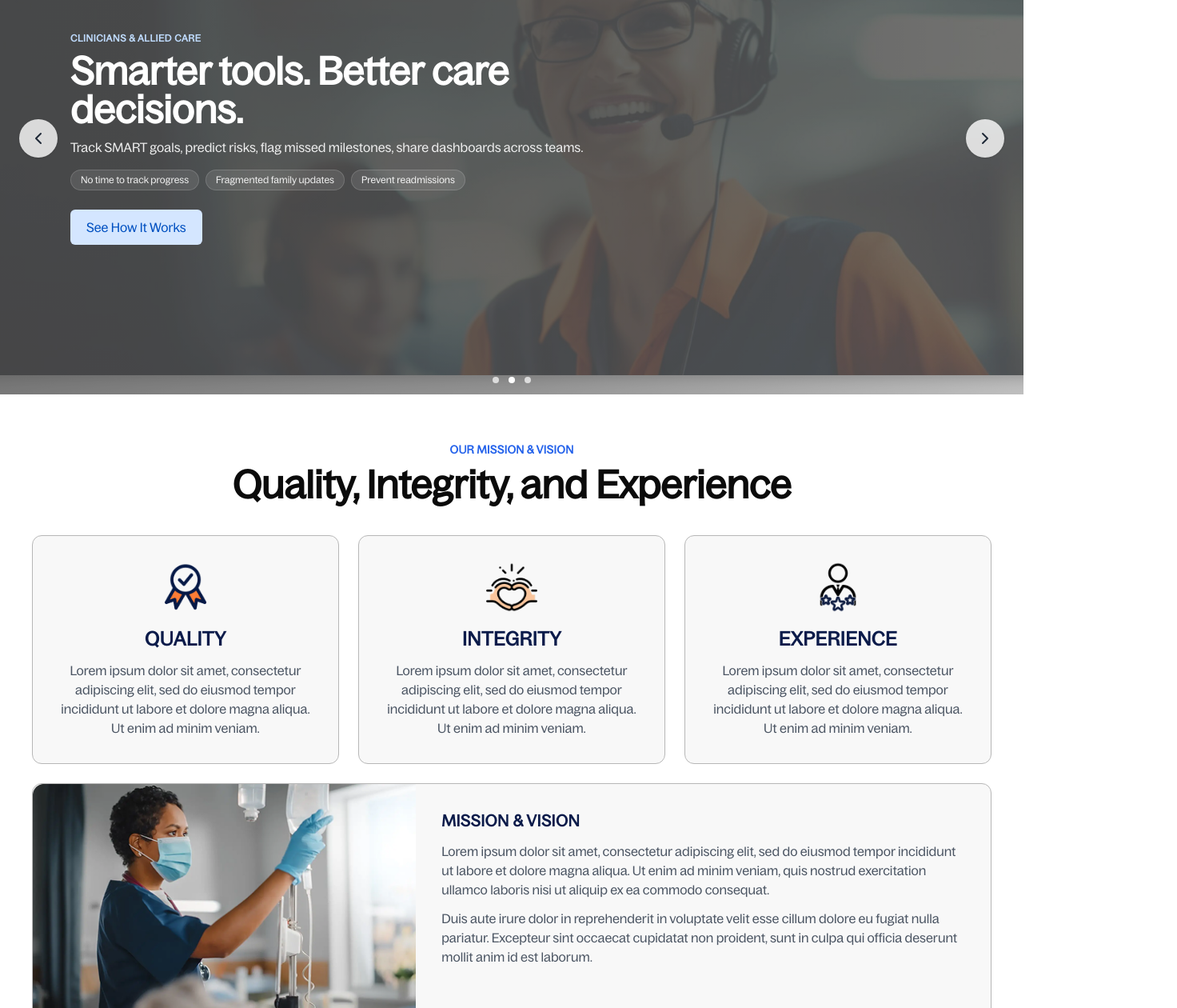
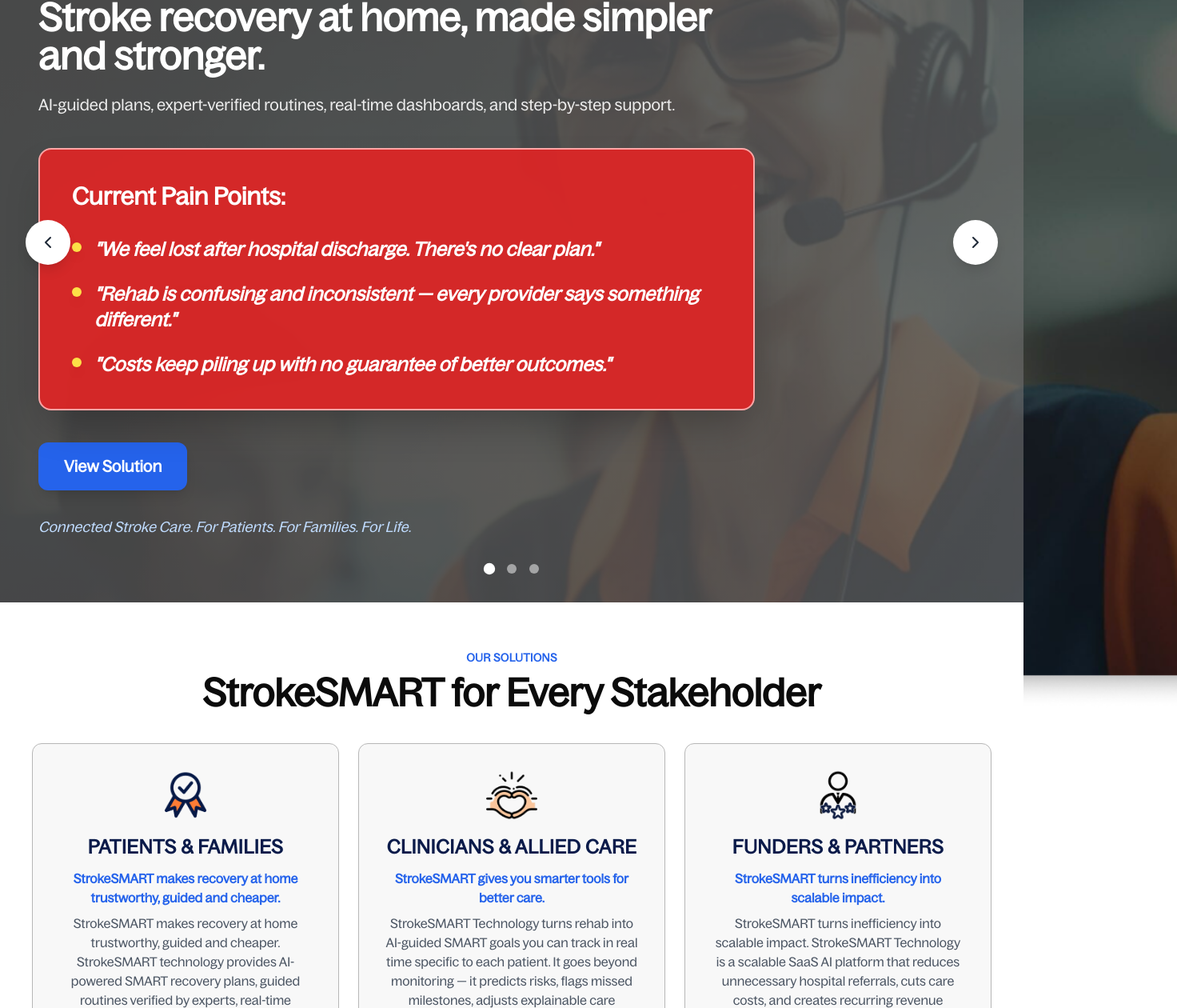
Before and after one commit to Harsh1032/joinService, a React (Vite) app in the folder frontend/: page / in a window 1280 px wide. Shown: the part 272-1532 px from the top of the page at 80% size, 1472 px wide, since content can reach past the window. Built offline with nearby package versions, Linux system fonts and the light colour scheme; no server answers.

Commit message:
Frontend Changes

```diff
--- a/frontend/src/App.jsx
+++ b/frontend/src/App.jsx
@@ -45,7 +45,7 @@
     height="44px"                // keep this in sync with Navbar top below
     bg="#E8F1FF"                 // light blue
     color="#1E56D9"              // blue text
-    text="Connected Stroke Care. For Patients. For Families. For Life."
+    text="StrokeSMART is an AI-powered collaboration platform turning stroke rehab into measurable, affordable, and connected care for a better quality of life."
   />
 )}
 
--- a/frontend/src/components/Footer.jsx
+++ b/frontend/src/components/Footer.jsx
@@ -14,12 +14,12 @@
               className="lg:w-[131px] lg:h-[69px] w-[105px] h-[55px]"
             />
             <p className="lg:text-2xl text-xs text-[#AFAFAF] max-lg:text-center font-normal lg:pl-3">
-              Lorem ipsum dolor sit amet, consect
-              <br />
-              etur adipiscing elit, sed do eiu
-              <br />
-              smod tempor incididunt ut labor
-            </p>
+  AI-powered stroke recovery platform
+  <br />
+  connecting patients, families, and care
+  <br />
+  teams with personalized rehab plans
+</p>
             <img
               src="/socialMedia.png"
               alt="social media icons"
--- a/frontend/src/components/Home/ImageSlider.jsx
+++ b/frontend/src/components/Home/ImageSlider.jsx
@@ -10,24 +10,38 @@
 const slides = [
   {
     eyebrow: "Patients & Families",
-    headline: "Stroke recovery at home — simpler, stronger, safer.",
+    headline: "Stroke recovery at home, made simpler and stronger.",
     sub: "AI-guided plans, expert-verified routines, real-time dashboards, and step-by-step support.",
-    chips: ["No clear plan after discharge", "Confusing/contradicting rehab", "Costs keep piling up"],
-    cta: { label: "Learn More", href: "/#aboutUs", variant: "light" },
+    painPoints: [
+      "We feel lost after hospital discharge. There's no clear plan.",
+      "Rehab is confusing and inconsistent — every provider says something different.",
+      "Costs keep piling up with no guarantee of better outcomes."
+    ],
+    cta: { label: "View Solution", href: "#mission" },
+    quote: "Connected Stroke Care. For Patients. For Families. For Life.",
   },
   {
     eyebrow: "Clinicians & Allied Care",
     headline: "Smarter tools. Better care decisions.",
     sub: "Track SMART goals, predict risks, flag missed milestones, share dashboards across teams.",
-    chips: ["No time to track progress", "Fragmented family updates", "Prevent readmissions"],
-    cta: { label: "See How It Works", href: "/#pricing", variant: "light" },
+    painPoints: [
+      "I don't have time to track every stroke patient's progress.",
+      "Care is fragmented — families don't update me, therapists work in silos.",
+      "I want to prevent readmissions, but I don't get the right data at the right time."
+    ],
+    cta: { label: "View Solution", href: "#mission" },
+    quote: "Connected Stroke Care. For Patients. For Families. For Life.",
   },
   {
     eyebrow: "Funders & Partners",
-    headline: "Turn healthcare inefficiency into scalable impact.",
+    headline: "Turning healthcare challenges into high-growth opportunities.",
     sub: "SaaS AI platform that cuts referrals, reduces costs, and unlocks recurring revenue in a RM1B+ market.",
-    chips: ["Expensive, inefficient stroke care", "Inconsistent outcomes", "Fragmented digital solutions"],
-    cta: { label: "Access Pitch Deck", href: "/#contactUs", variant: "solid" },
+    painPoints: [
+      "Stroke care is one of the most expensive, least efficient parts of healthcare.",
+      "Billions are spent, yet outcomes are inconsistent."
+    ],
+    cta: { label: "View Solution", href: "#mission" },
+    quote: "Connected Stroke Care. For Patients. For Families. For Life.",
   },
 ];
 
@@ -37,28 +51,29 @@
   const swiperRef = useRef(null);
 
   return (
-    <div className="relative w-full h-[460px] md:h-[560px] lg:h-[640px]">
+    <div className="relative w-full h-[600px] md:h-[700px] lg:h-[800px] xl:h-[900px]">
       {/* Background image (same for all) */}
       <img
         src="/image.png"
         alt="background"
-        className="absolute inset-0 w-full h-full object-cover -z-20"
+        className="absolute inset-0 w-full h-full object-cover -z-20 scale-130"
+        style={{ transform: 'scale(1.3)' }}
       />
-      {/* Soft gradient for readability */}
-      <div className="absolute inset-0 bg-gradient-to-r from-black/70 via-black/55 to-black/30 -z-10" />
+      {/* Stronger gradient for better readability */}
+      <div className="absolute inset-0 bg-gradient-to-r from-black/85 via-black/70 to-black/40 -z-10" />
 
       {/* Custom Nav Buttons (desktop) */}
       <button
         ref={prevRef}
         aria-label="Previous slide"
-        className="absolute hidden lg:flex left-6 top-1/2 -translate-y-1/2 z-30 p-3 bg-white/80 hover:bg-white rounded-full shadow transition"
+        className="absolute hidden lg:flex left-8 top-1/2 -translate-y-1/2 z-30 p-4 bg-white hover:bg-gray-100 rounded-full shadow-lg transition-all duration-200 hover:scale-105"
       >
         <ChevronLeft className="w-6 h-6 text-gray-800" />
       </button>
       <button
         ref={nextRef}
         aria-label="Next slide"
-        className="absolute hidden lg:flex right-6 top-1/2 -translate-y-1/2 z-30 p-3 bg-white/80 hover:bg-white rounded-full shadow transition"
+        className="absolute hidden lg:flex right-8 top-1/2 -translate-y-1/2 z-30 p-4 bg-white hover:bg-gray-100 rounded-full shadow-lg transition-all duration-200 hover:scale-105"
       >
         <ChevronRight className="w-6 h-6 text-gray-800" />
       </button>
@@ -79,7 +94,7 @@
         fadeEffect={{ crossFade: true }}
         spaceBetween={0}
         centeredSlides
-        autoplay={{ delay: 6000, disableOnInteraction: false }}
+        autoplay={false}
         pagination={{ clickable: true }}
         navigation={{
           prevEl: prevRef.current,
@@ -93,47 +108,57 @@
           <SwiperSlide key={i}>
             {/* Content Card */}
             <div className="h-full w-full flex items-center">
-              <div className="w-full max-w-6xl mx-auto px-4 md:px-6">
-                <div className="max-w-[720px] text-white">
+              <div className="w-full max-w-7xl mx-auto px-6 md:px-8 lg:px-12">
+                <div className="max-w-4xl text-white">
                   {/* Eyebrow */}
-                  <p className="text-[11px] md:text-xs font-semibold uppercase tracking-wider text-blue-200">
-                    {s.eyebrow}
-                  </p>
+                  <div className="inline-block bg-blue-600/90 px-4 py-2 rounded-full mb-6">
+                    <p className="text-sm md:text-base font-bold uppercase tracking-wider text-white">
+                      {s.eyebrow}
+                    </p>
+                  </div>
 
                   {/* Headline */}
-                  <h2 className="mt-2 text-2xl md:text-4xl lg:text-5xl font-semibold leading-tight">
+                  <h1 className="text-3xl md:text-4xl lg:text-5xl font-bold leading-tight mb-6">
                     {s.headline}
-                  </h2>
+                  </h1>
 
                   {/* Subline */}
-                  <p className="mt-3 text-sm md:text-base text-white/90">
+                  <p className="text-lg md:text-xl text-white/90 mb-10 leading-relaxed">
                     {s.sub}
                   </p>
 
-                  {/* Chips (compact pain points) */}
-                  <div className="mt-4 flex flex-wrap gap-2">
-                    {s.chips.map((c, idx) => (
-                      <span
-                        key={idx}
-                        className="text-[11px] md:text-xs text-white/90 bg-white/10 border border-white/15 rounded-full px-3 py-1 backdrop-blur"
-                      >
-                        {c}
-                      </span>
-                    ))}
+                  {/* Pain Points Section - THE STAR */}
+                  <div className="bg-red-600/95 backdrop-blur-sm border-2 border-red-300 rounded-2xl p-8 md:p-10 mb-10 shadow-2xl">
+                    <h3 className="text-2xl md:text-3xl font-bold text-white mb-8">
+                      Current Pain Points:
+                    </h3>
+                    <div className="space-y-6">
+                      {s.painPoints.map((point, idx) => (
+                        <div key={idx} className="flex items-start space-x-4">
+                          <div className="flex-shrink-0 w-3 h-3 bg-yellow-300 rounded-full mt-2 shadow-lg"></div>
+                          <p className="text-xl md:text-2xl text-white font-semibold leading-relaxed italic">
+                            "{point}"
+                          </p>
+                        </div>
+                      ))}
+                    </div>
                   </div>
 
                   {/* CTA */}
-                  <div className="mt-6">
+                  <div className="mb-8">
                     <a
                       href={s.cta.href}
-                      className={
-                        s.cta.variant === "solid"
-                          ? "inline-flex items-center rounded-md bg-blue-600 hover:bg-blue-700 text-white px-5 py-2.5 text-sm md:text-base font-medium transition"
-                          : "inline-flex items-center rounded-md bg-[#D4E6FF] hover:bg-[#c7dbff] text-[#0050C1] px-5 py-2.5 text-sm md:text-base font-medium transition"
-                      }
+                      className="inline-flex items-center justify-center bg-blue-600 hover:bg-blue-700 text-white px-8 py-4 text-xl font-bold rounded-xl transition-all duration-200 hover:scale-105 shadow-lg"
                     >
                       {s.cta.label}
                     </a>
+                  </div>
+
+                  {/* Quote */}
+                  <div>
+                    <p className="text-lg font-medium text-blue-200 italic">
+                      {s.quote}
+                    </p>
                   </div>
                 </div>
               </div>
@@ -142,14 +167,29 @@
         ))}
       </Swiper>
 
-      {/* Pagination dots */}
+      {/* Enhanced Pagination dots */}
       <style>{`
+        html {
+          scroll-behavior: smooth;
+        }
+        .swiper-pagination {
+          bottom: 30px !important;
+        }
         .swiper-pagination-bullet {
-          background: rgba(255,255,255,0.7);
-          width: 8px; height: 8px; margin: 0 6px !important; opacity: 1;
+          background: rgba(255,255,255,0.5);
+          width: 12px;
+          height: 12px;
+          margin: 0 8px !important;
+          opacity: 1;
+          transition: all 0.3s ease;
         }
         .swiper-pagination-bullet-active {
           background: #ffffff;
+          transform: scale(1.2);
+        }
+        .swiper-pagination-bullet:hover {
+          background: rgba(255,255,255,0.8);
+          transform: scale(1.1);
         }
       `}</style>
     </div>
--- a/frontend/src/components/Home/MissionVision.jsx
+++ b/frontend/src/components/Home/MissionVision.jsx
@@ -12,71 +12,80 @@
         {/* Eyebrow */}
         <div className="text-center">
           <span className="text-xs md:text-sm font-semibold tracking-wide text-[#2563EB] uppercase">
-            Our Mission & Vision
+            Our Solutions
           </span>
         </div>
 
         {/* Title */}
         <h2 className="mt-2 text-center text-3xl md:text-5xl font-semibold leading-tight text-[#0B0B0B]">
-          Quality, Integrity, and Experience
+          StrokeSMART for Every Stakeholder
         </h2>
 
-        {/* 3 Feature Cards */}
+        {/* 3 Solution Cards */}
         <div className="mt-8 md:mt-10 grid grid-cols-1 md:grid-cols-3 gap-4 md:gap-6">
-          {/* QUALITY */}
+          {/* PATIENTS & FAMILIES */}
           <div className="rounded-xl bg-[#F8F8F8] border border-[#B7B7B7] p-6 md:p-8">
             <div className="flex items-center justify-center">
               <img
                 src="/icon11.png"
-                alt="Quality icon"
+                alt="Patients & Families icon"
                 className="w-16 h-16 object-contain"
               />
             </div>
             <h3 className="mt-4 text-center text-xl md:text-2xl font-extrabold tracking-wide text-[#0B1B4A]">
-              QUALITY
+              PATIENTS & FAMILIES
             </h3>
-            <p className="mt-3 text-center text-sm md:text-base text-[#4B5563] leading-relaxed">
-              Lorem ipsum dolor sit amet, consectetur adipiscing elit, sed do
-              eiusmod tempor incididunt ut labore et dolore magna aliqua. Ut
-              enim ad minim veniam.
+            <p className="mt-3 text-center text-sm md:text-base font-semibold text-[#2563EB] leading-relaxed">
+              StrokeSMART makes recovery at home trustworthy, guided and cheaper.
+            </p>
+            <p className="mt-2 text-center text-sm md:text-base text-[#4B5563] leading-relaxed">
+              StrokeSMART makes recovery at home trustworthy, guided and cheaper.
+StrokeSMART technology provides AI-powered SMART recovery plans, guided routines verified by experts, real-time dashboards and step by step support for families that make stroke rehab clearer, safer, and more effective — so survivors move closer to normal life without the guesswork.
+
             </p>
           </div>
 
-          {/* INTEGRITY */}
+          {/* CLINICIANS & ALLIED CARE */}
           <div className="rounded-xl bg-[#F8F8F8] border border-[#B7B7B7] p-6 md:p-8">
             <div className="flex items-center justify-center">
               <img
                 src="/icon12.png"
-                alt="Integrity icon"
+                alt="Clinicians & Allied Care icon"
                 className="w-16 h-16 object-contain"
               />
             </div>
             <h3 className="mt-4 text-center text-xl md:text-2xl font-extrabold tracking-wide text-[#0B1B4A]">
-              INTEGRITY
+              CLINICIANS & ALLIED CARE
             </h3>
-            <p className="mt-3 text-center text-sm md:text-base text-[#4B5563] leading-relaxed">
-              Lorem ipsum dolor sit amet, consectetur adipiscing elit, sed do
-              eiusmod tempor incididunt ut labore et dolore magna aliqua. Ut
-              enim ad minim veniam.
+            <p className="mt-3 text-center text-sm md:text-base font-semibold text-[#2563EB] leading-relaxed">
+              StrokeSMART gives you smarter tools for better care.
+            </p>
+            <p className="mt-2 text-center text-sm md:text-base text-[#4B5563] leading-relaxed">
+              StrokeSMART Technology turns rehab into AI-guided SMART goals you can track in real time specific to each patient.
+It goes beyond monitoring — it predicts risks, flags missed milestones, adjusts explainable care requirement, decision support and shares recovery dashboards with families and therapists. You get coordinated actionable insights, not more admin — reducing or preventing readmissions, giving you confidence in every decision and saving time.
+
             </p>
           </div>
 
-          {/* EXPERIENCE */}
+          {/* FUNDERS & PARTNERS */}
           <div className="rounded-xl bg-[#F8F8F8] border border-[#B7B7B7] p-6 md:p-8">
             <div className="flex items-center justify-center">
               <img
                 src="/icon13.png"
-                alt="Experience icon"
+                alt="Funders & Partners icon"
                 className="w-16 h-16 object-contain"
               />
             </div>
             <h3 className="mt-4 text-center text-xl md:text-2xl font-extrabold tracking-wide text-[#0B1B4A]">
-              EXPERIENCE
+              FUNDERS & PARTNERS
             </h3>
-            <p className="mt-3 text-center text-sm md:text-base text-[#4B5563] leading-relaxed">
-              Lorem ipsum dolor sit amet, consectetur adipiscing elit, sed do
-              eiusmod tempor incididunt ut labore et dolore magna aliqua. Ut
-              enim ad minim veniam.
+            <p className="mt-3 text-center text-sm md:text-base font-semibold text-[#2563EB] leading-relaxed">
+              StrokeSMART turns inefficiency into scalable impact.
+            </p>
+            <p className="mt-2 text-center text-sm md:text-base text-[#4B5563] leading-relaxed">
+              StrokeSMART turns inefficiency into scalable impact.
+StrokeSMART Technology is a scalable SaaS AI platform that reduces unnecessary hospital referrals, cuts care costs, and creates recurring revenue streams in Malaysia’s RM 1B+ rehab and homecare market — with expansion into Southeast Asia’s USD 100B aged care economy.
+
             </p>
           </div>
         </div>
@@ -95,21 +104,23 @@
 
             {/* Text */}
             <div className="md:col-span-3 p-6 md:p-8">
-              <h3 className="text-lg md:text-xl font-extrabold tracking-wide text-[#0B1B4A]">
-                MISSION & VISION
+              <h3 className="text-lg md:text-xl font-extrabold tracking-wide text-[#0B1B4A] mb-4">
+                OUR VISION & MISSION
               </h3>
-              <p className="mt-3 text-sm md:text-base text-[#4B5563] leading-relaxed">
-                Lorem ipsum dolor sit amet, consectetur adipiscing elit, sed do
-                eiusmod tempor incididunt ut labore et dolore magna aliqua. Ut
-                enim ad minim veniam, quis nostrud exercitation ullamco laboris
-                nisi ut aliquip ex ea commodo consequat.
-              </p>
-              <p className="mt-3 text-sm md:text-base text-[#4B5563] leading-relaxed">
-                Duis aute irure dolor in reprehenderit in voluptate velit esse
-                cillum dolore eu fugiat nulla pariatur. Excepteur sint occaecat
-                cupidatat non proident, sunt in culpa qui officia deserunt
-                mollit anim id est laborum.
-              </p>
+
+              <div className="mb-4">
+                <h4 className="text-base md:text-lg font-bold text-[#2563EB] mb-2">Vision</h4>
+                <p className="text-sm md:text-base text-[#4B5563] leading-relaxed italic">
+                  A world where stroke survivors regain dignity and independence — supported by AI-driven collaboration between families, GPs, and care teams.
+                </p>
+              </div>
+
+              <div>
+                <h4 className="text-base md:text-lg font-bold text-[#2563EB] mb-2">Mission</h4>
+                <p className="text-sm md:text-base text-[#4B5563] leading-relaxed italic">
+                  We make stroke recovery simpler and stronger through StrokeSMART technology — connecting patients, families, and providers with AI-supported decision-making and coordinated care pathways.
+                </p>
+              </div>
             </div>
           </div>
         </div>
--- a/frontend/src/components/Home/OurFounder.jsx
+++ b/frontend/src/components/Home/OurFounder.jsx
@@ -11,7 +11,7 @@
       <MaxWidthWrapper>
         {/* Title */}
         <h2 className="text-center text-3xl md:text-5xl font-semibold leading-tight">
-          The Mind Behind the Mission
+          The Founder’s Why
         </h2>
 
         {/* Card */}
@@ -31,35 +31,10 @@
             {/* Copy */}
             <div className="md:col-span-7 flex flex-col gap-6 justify-center">
               <div className="max-w-[62ch]">
-                <h3 className="text-[#0B1B4A] font-extrabold text-lg md:text-xl tracking-normal">
-                  LOREM CONTENT 1
-                </h3>
-                <p className="mt-2 text-sm md:text-base leading-relaxed text-black/80">
-                  Lorem ipsum dolor sit amet, consectetur adipisicing elit, sed
-                  do eiusmod tempor incididunt ut labore et dolore magna aliqua.
-                  Ut enim ad minim veniam, quis nostrud exercitation ullamco
-                  laboris nisi ut aliquip ex ea commodo consequat.
+                <p className="text-base md:text-lg leading-relaxed text-black/80">
+                  I faced many challenges as a stroke survivor during my rehab. I faced difference of opinion between specialist and GP. I forgot my medicine routine or was over confident of my ability to chew and swallow food or liquid. I forgot or missed my speech therapy and physio routine. It affected my morale, my confidence to bounce to a normal life. Will ever have one again? How normal would it be? The worse was the post stroke fatigue. It was debilitating yet there was no real advice or guidance. It was not coordinated at all. My daily living activity was affected. The goals of recovery were verbal and it didn't feel personalised. I had to change the medication based on my body's reaction against the GPs advice. I didn't go to the specialist because I was worried about the cost since I am not able to earn an income. I became dependant on my wife's sole effort in earning a salary to sustain our livelihood.
                 </p>
               </div>
-
-              <div className="max-w-[62ch]">
-                <h3 className="text-[#0B1B4A] font-extrabold text-lg md:text-xl tracking-normal">
-                  LOREM CONTENT 2
-                </h3>
-                <p className="mt-2 text-sm md:text-base leading-relaxed text-black/80">
-                  Lorem ipsum dolor sit amet, consectetur adipisicing elit, sed
-                  do eiusmod tempor incididunt ut labore et dolore magna aliqua.
-                  Ut enim ad minim veniam, quis nostrud exercitation ullamco
-                  laboris nisi ut aliquip ex ea commodo consequat.
-                </p>
-              </div>
-
-              <p className="max-w-[62ch] text-sm md:text-base leading-relaxed text-black/80">
-                Duis aute irure dolor in reprehenderit in voluptate velit esse
-                cillum dolore eu fugiat nulla pariatur. Excepteur sint occaecat
-                cupidatat non proident, sunt in culpa qui officia deserunt
-                mollit anim id est laborum.
-              </p>
             </div>
           </div>
         </div>
--- a/frontend/src/components/MarqueeBanner.jsx
+++ b/frontend/src/components/MarqueeBanner.jsx
@@ -13,7 +13,7 @@
  * - zIndex: string -> CSS z-index when sticky (default "60")
  */
 export default function MarqueeBanner({
-  text = "Connected Stroke Care. For Patients. For Families. For Life.",
+  text = "StrokeSMART is an AI-powered collaboration platform turning stroke rehab into measurable, affordable, and connected care for a better quality of life.",
   bg = "#E8F1FF",          // light blue like your screenshot
   color = "#1E56D9",       // blue text
   height = "44px",
--- a/frontend/src/components/ServiceProviderDashboard/ServiceProviderDashboard.jsx
+++ b/frontend/src/components/ServiceProviderDashboard/ServiceProviderDashboard.jsx
@@ -34,7 +34,7 @@
               </div>
               <div className="flex flex-col gap-y-2 max-w-[50%]">
                 <span className="text-[#00429E] lg:text-2xl text-lg font-medium">
-                  Hi Dr. Ruban Chan!
+                  Hi Dr. Matt Barnes!
                 </span>
                 <p className="text-[#0349A9E3] font-normal lg:text-xl text-base">
                   Welcome to your service provider dashboard! Manage your
```
Also changed, not shown: frontend/src/components/PatientDashboard/LandingPage.jsx (+9 -9 lines).
